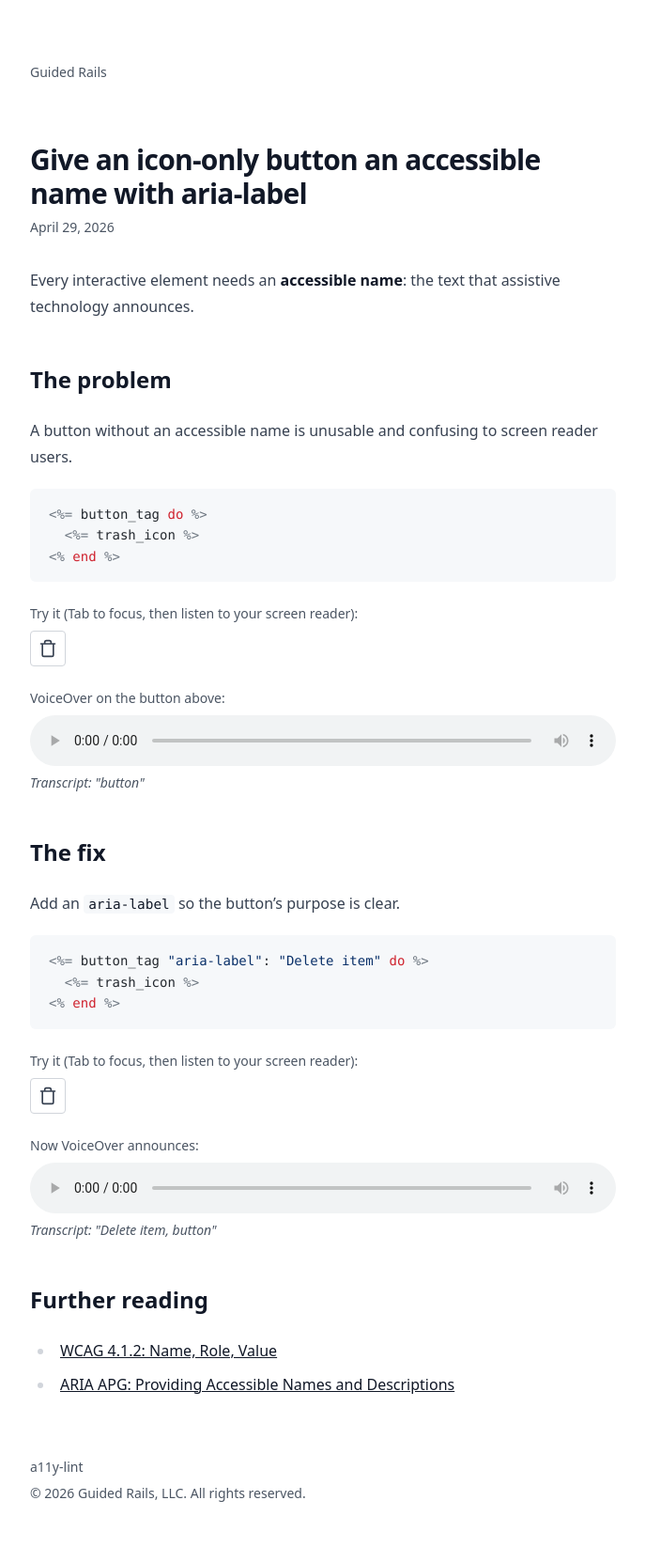
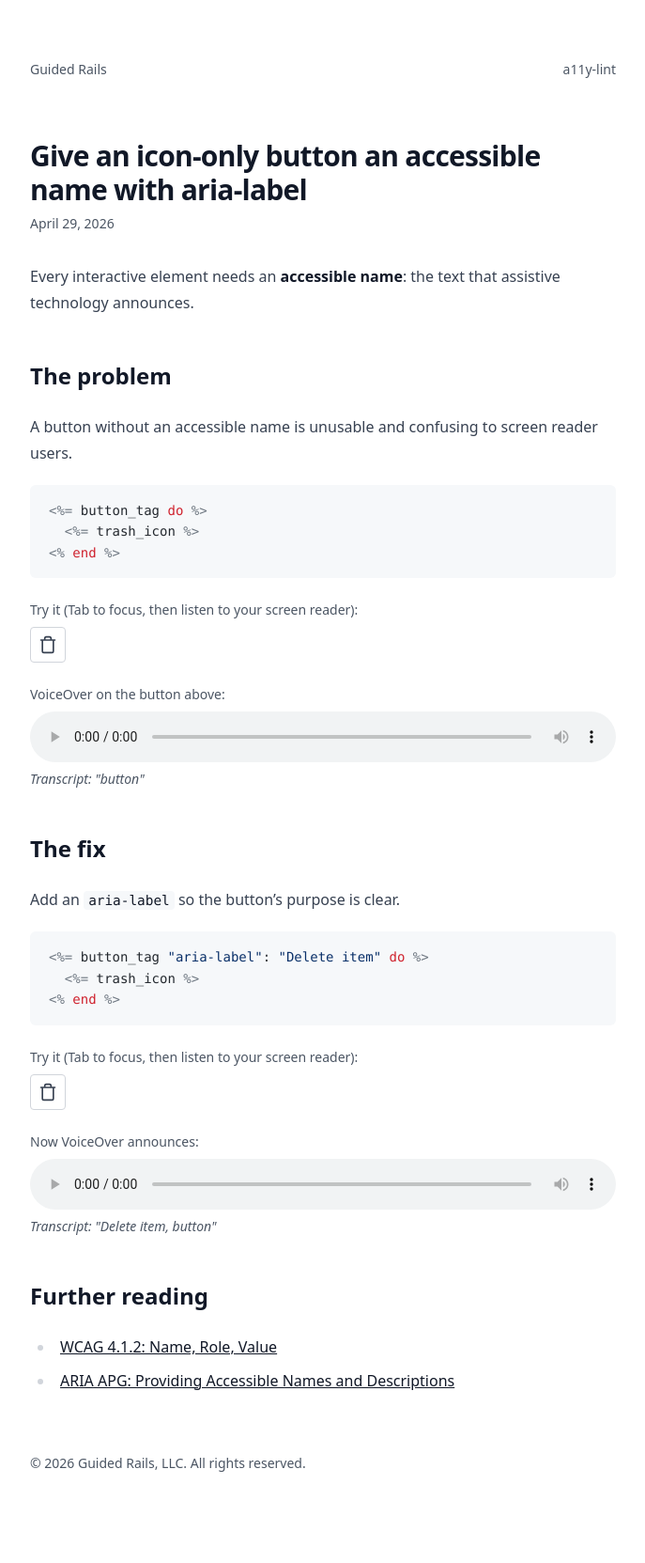
Before and after one commit to Guided-Rails/guided-rails.github.io, a Jekyll site: the page built from _posts/2026-04-29-give-an-icon-only-button-an-accessible-name-with-aria-label.markdown, in a window 1280 px wide. Shown: the whole page at 94% size, without its empty margins (296-983 px from the left). Built offline with Jekyll 4.4.1, drawn with Linux system fonts in a browser that asks for light colours; nearby versions of some CDN libraries; after the commit the page ends 1631 px from its top, so only the background shows below that.

Commit message:
Move a11y-lint link from footer to header

```diff
--- a/_layouts/default.html
+++ b/_layouts/default.html
@@ -12,13 +12,13 @@
 </head>
 <body class="bg-white text-gray-900 antialiased">
   <main class="max-w-2xl mx-auto px-6 py-16">
-    <header class="mb-16">
-      <a href="{{ '/' | relative_url }}" class="text-sm text-gray-600 hover:text-gray-900">{{ site.title }}</a>
+    <header class="mb-16 flex justify-between text-sm text-gray-600">
+      <a href="{{ '/' | relative_url }}" class="hover:text-gray-900">{{ site.title }}</a>
+      <a href="https://a11y-lint.guidedrails.com" class="hover:text-gray-900">a11y-lint</a>
     </header>
     {{ content }}
     <footer class="mt-16 text-sm text-gray-600">
-      <p><a href="https://a11y-lint.guidedrails.com" class="hover:text-gray-900">a11y-lint</a></p>
-      <p class="mt-2">&copy; {{ site.time | date: "%Y" }} Guided Rails, LLC. All rights reserved.</p>
+      &copy; {{ site.time | date: "%Y" }} Guided Rails, LLC. All rights reserved.
     </footer>
   </main>
 </body>
```
